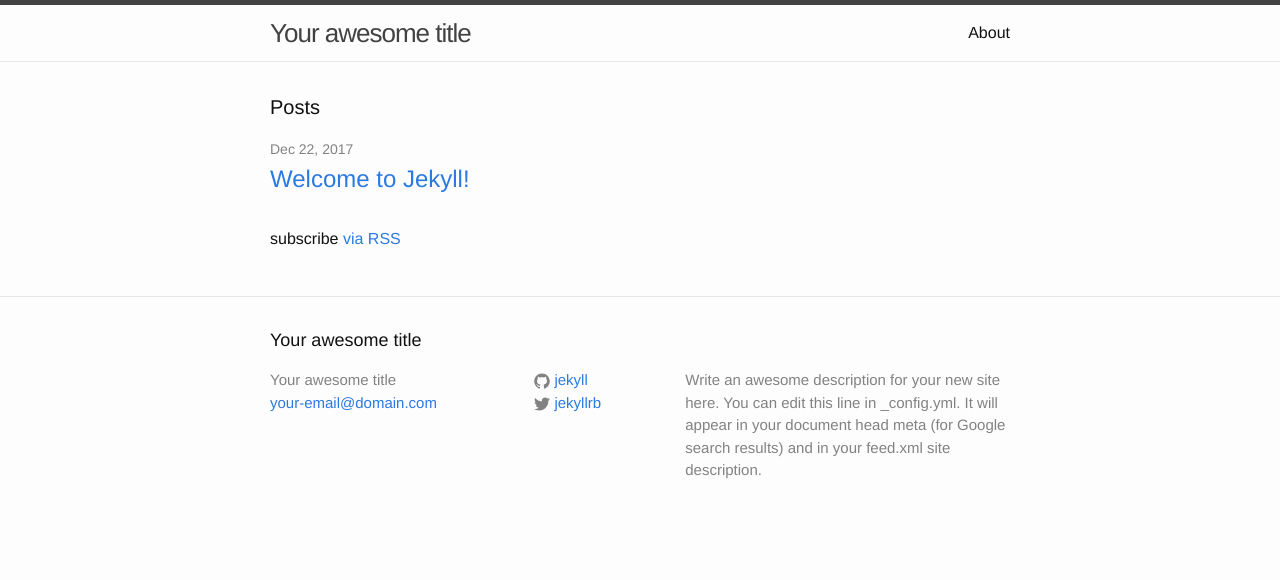
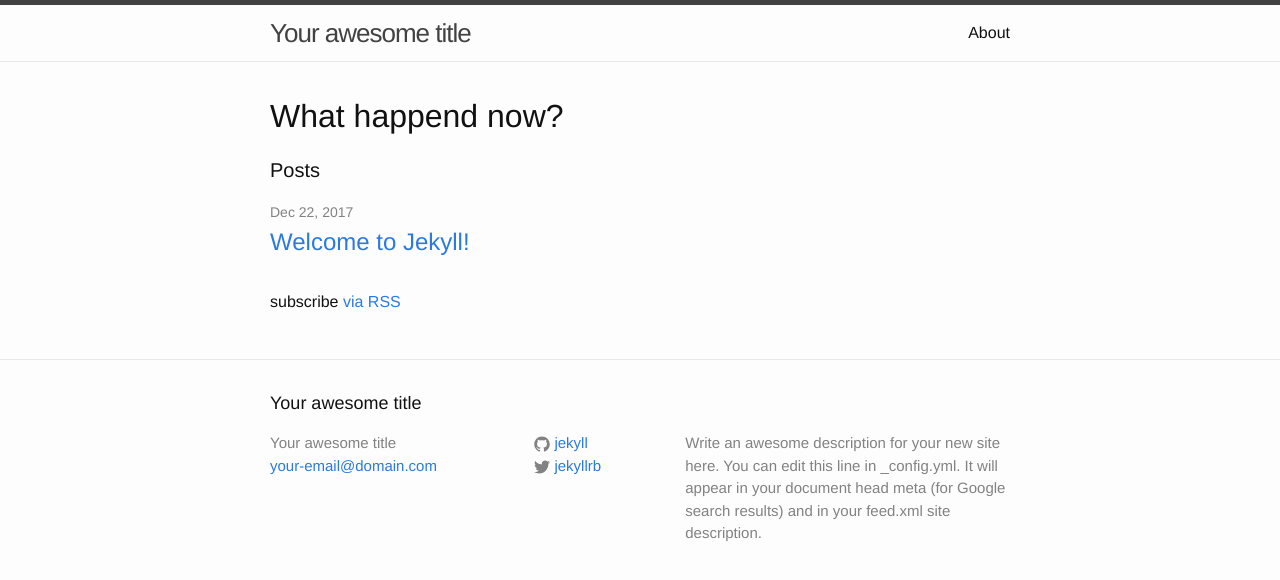
Before and after one commit to AtemTheAdam/AtemTheAdam.github.io, a Jekyll site: the page built from index.html, in a window 1280 px wide. Shown: the top 580 px of the page. Built offline with Jekyll 4.4.1, drawn with Linux system fonts in a browser that asks for light colours.

Commit message:
Update index.html

```diff
--- a/index.html
+++ b/index.html
@@ -3,7 +3,7 @@ layout: default
 ---
 
 <div class="home">
-
+  <h1>What happend now?</h1>
   <h1 class="page-heading">Posts</h1>
 
   <ul class="post-list">
```
